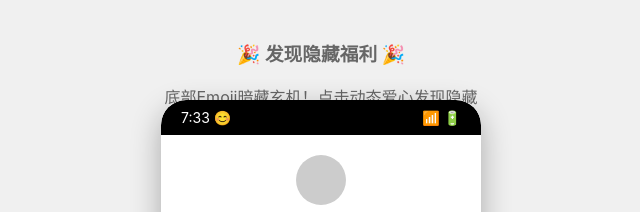
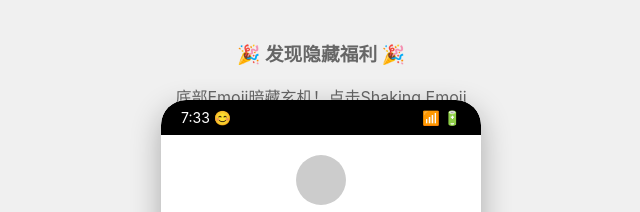
Before and after one commit to Sailor0419/facemoji-heart-animation, a plain HTML site: page index.html in a window 1280 px wide. Shown: the top 212 px of the page, 319-959 px from the left. Drawn offline with Linux system fonts and the light colour scheme.

Commit message:
Update: 2025-07-31 14:38:53

```diff
--- a/index.html
+++ b/index.html
@@ -585,7 +585,7 @@
         });
 
         // 更新说明文字
-        document.querySelector('.instructions p').textContent = '底部Emoji暗藏玄机！点击动态爱心发现隐藏福利';
+        document.querySelector('.instructions p').textContent = '底部Emoji暗藏玄机！点击Shaking Emoji';
     </script>
 </body>
 </html>
```
